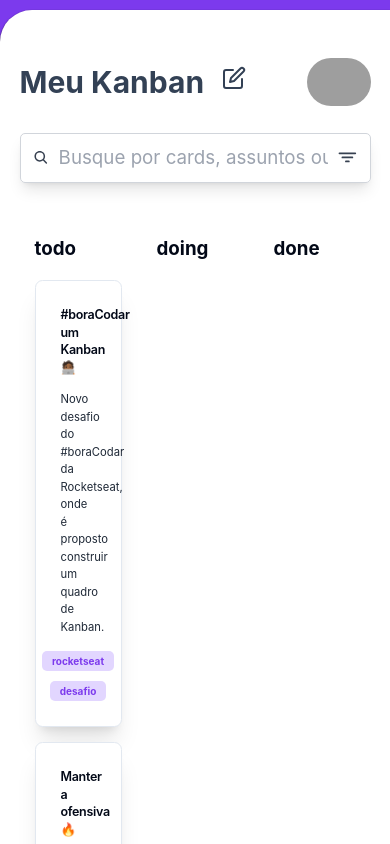
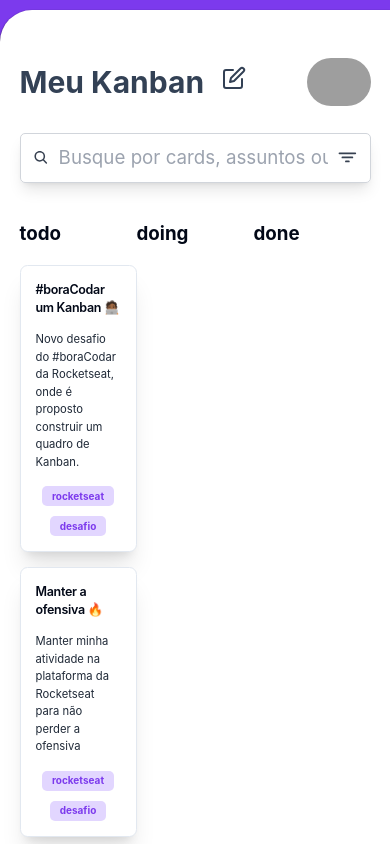
Before and after one commit to wenblack/to-do-drag-and-drop, a Next.js app: page / in a window 390 px wide. Shown: the top 844 px of the page. Built offline with nearby package versions, Linux system fonts and the light colour scheme; grey boxes are pictures that could not be loaded.

Commit message:
👨‍💻 Created 1st mobile style from card/task  👨‍💻

```diff
--- a/src/components/Board.tsx
+++ b/src/components/Board.tsx
@@ -116,7 +116,7 @@ export function Board () {
   return (
 
     <DragDropContext onDragEnd={onDragEnd}>
-      <div className='grid  mt-16 grid-rows-1 grid-cols-3 space-x-8  mb-16" bg-transparent'>
+      <div className='grid  mt-16 grid-rows-1  grid-cols-3   mb-16" bg-transparent'>
         {Object.values(columns).map(col => (
           <Column id={col.id} list={col.list} tableName={col.id}  key={col.id} />
         ))}
--- a/src/components/Column.tsx
+++ b/src/components/Column.tsx
@@ -19,7 +19,7 @@ export function Column ({id,list, tableName}:ColumnProps) {
   return (
     <Droppable droppableId={id}>
       {provided => (
-          <div className=" flex flex-col m-6 ">
+          <div className=" select-none flex flex-col lg:m-4 md:m-4 sm:m-2  ">
           <h2 className="font-bold text-3xl mb-8">{tableName}</h2>
           <div className=" flex flex-col  gap-6"{...provided.droppableProps} ref={provided.innerRef}>
             {list.map((text, index) => (
--- a/src/components/Task.tsx
+++ b/src/components/Task.tsx
@@ -20,7 +20,7 @@ export function Task ({id, content, title, tagOne,tagTwo }:cardProps){
     return(
         <Draggable draggableId={content} index={id}>
             {provided => (
-            <Card className="w-full p-4 max-w-[300px] shadow-xl"    ref={provided.innerRef}
+            <Card className="w-full md:p-4 max-w-[300px] shadow-xl"    ref={provided.innerRef}
                 {...provided.draggableProps}
                 {...provided.dragHandleProps}>
                 <CardHeader>
@@ -28,7 +28,7 @@ export function Task ({id, content, title, tagOne,tagTwo }:cardProps){
             </CardHeader>
 
             <CardContent>
-                <p className="text-gray-800 text-lg">
+                <p className="text-gray-800  text-lg">
                     {content}
 
                 </p>
```
